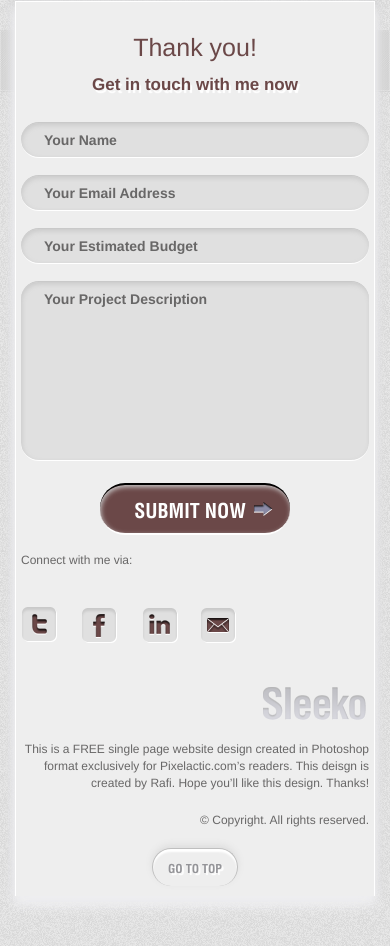
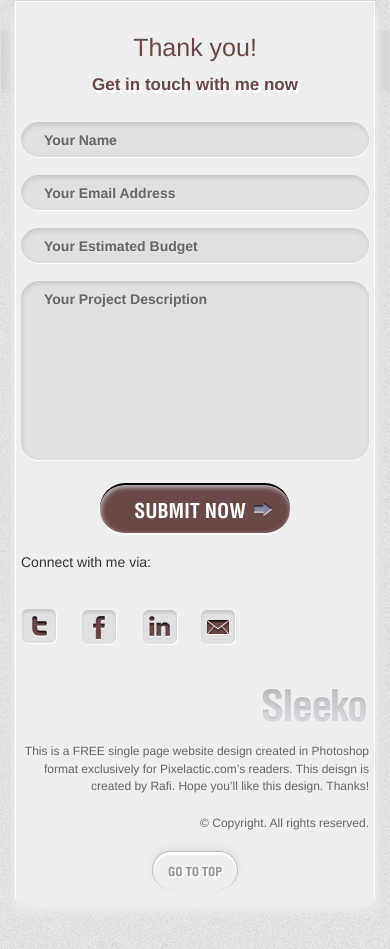
Before and after one commit to bilotserkovska/Sleeko, a plain HTML site: page index.html in a window 390 px wide. Shown: the part 4320-5269 px from the top of the page. Drawn offline with nearby package versions, Linux system fonts and the light colour scheme.

Commit message:
index, css

```diff
--- a/css/style.css
+++ b/css/style.css
@@ -410,6 +410,10 @@ input[type=submit]:hover{
 	top: -45px;
 	right: -65px;
 }
+.ul-title{
+	padding-left: 28%;
+	text-align: left;
+}
 .social{
 	padding-left: 28%;
     text-align: left;
@@ -614,6 +618,9 @@ input[type=submit]:hover{
 		margin-top: 22px !important;
 		text-align: center;
 	}
+	.ul-title{
+		padding-left: 0;
+	}
 	section {
 	    margin-bottom: 0px;
 	}
--- a/index.html
+++ b/index.html
@@ -64,7 +64,7 @@
 							<div class="col-lg-4 col-md-4 col-sm-4">
 								<div class="holder holder_1">
 									<div class="image-holder">
-										<img src="images/img01.jpg">
+										<img alt="image" src="images/img01.jpg">
 									</div>
 									<div class="info-holder">
 										<h4>Tittle of the design</h4>
@@ -284,12 +284,12 @@
 								<div class="sticker">
 									<img alt="image" src="images/avail.png">
 								</div>
+									<p class="ul-title">Connect with me via:</p>
 								<ul class="social">
-									<p>Connect with me via:</p>
 									<li><a href="https://twitter.com/"><img alt="image" src="images/tw.png"></a></li>
 									<li><a href="https://www.facebook.com/"><img alt="image" src="images/fb.png"></a></li>
 									<li><a href="https://www.linkedin.com/"><img alt="image" src="images/in.png"></a></li>
-									<li><a alt="image" href="https://mail.google.com"><img src="images/mail.png"></a></li>
+									<li><a href="https://mail.google.com"><img alt="image" src="images/mail.png"></a></li>
 								</ul>
 								<div class="copyright">
 									<a class="scroll" href="#top"><img alt="logo" src="images/logo-image.png"></a>
```
